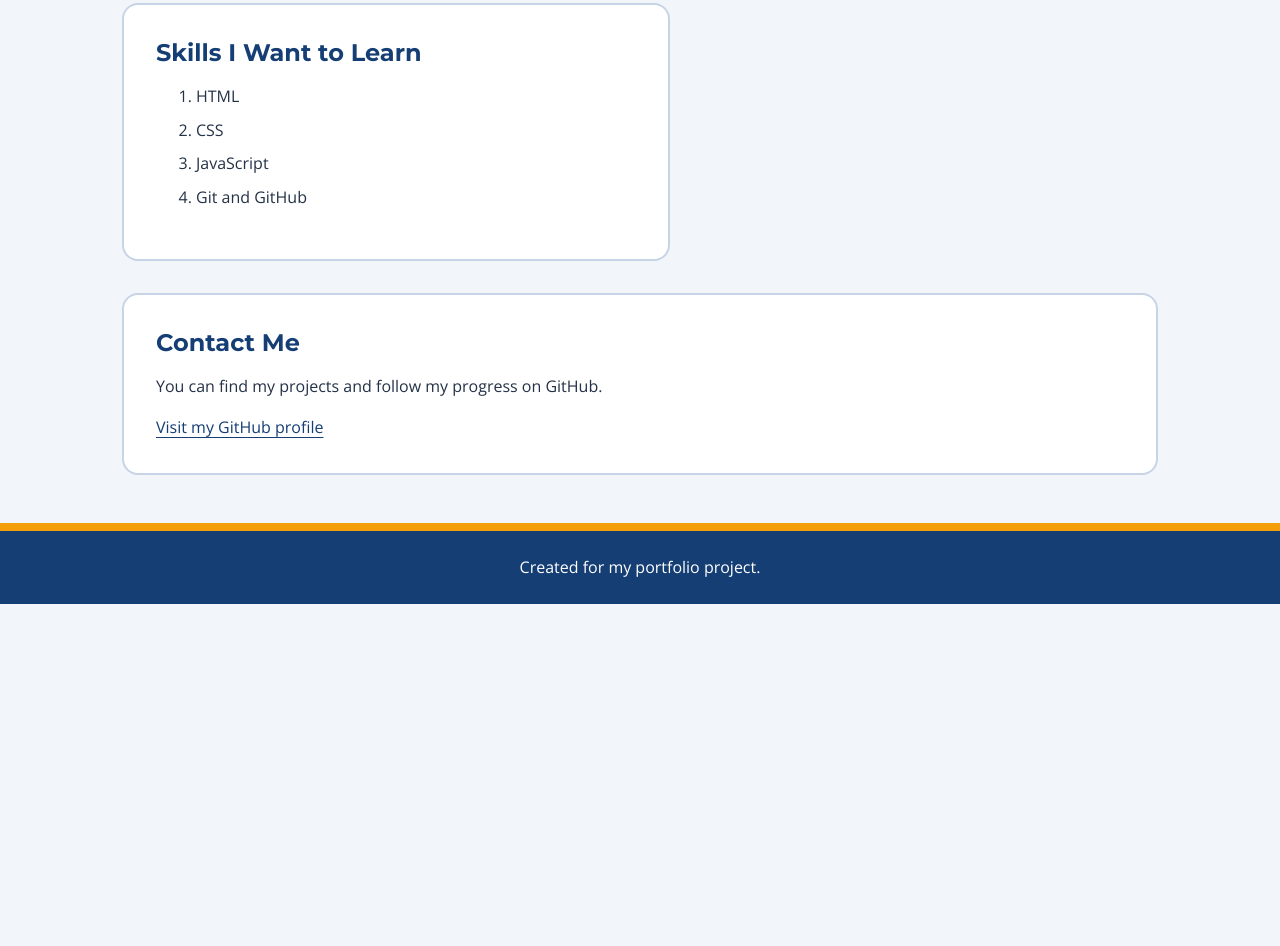
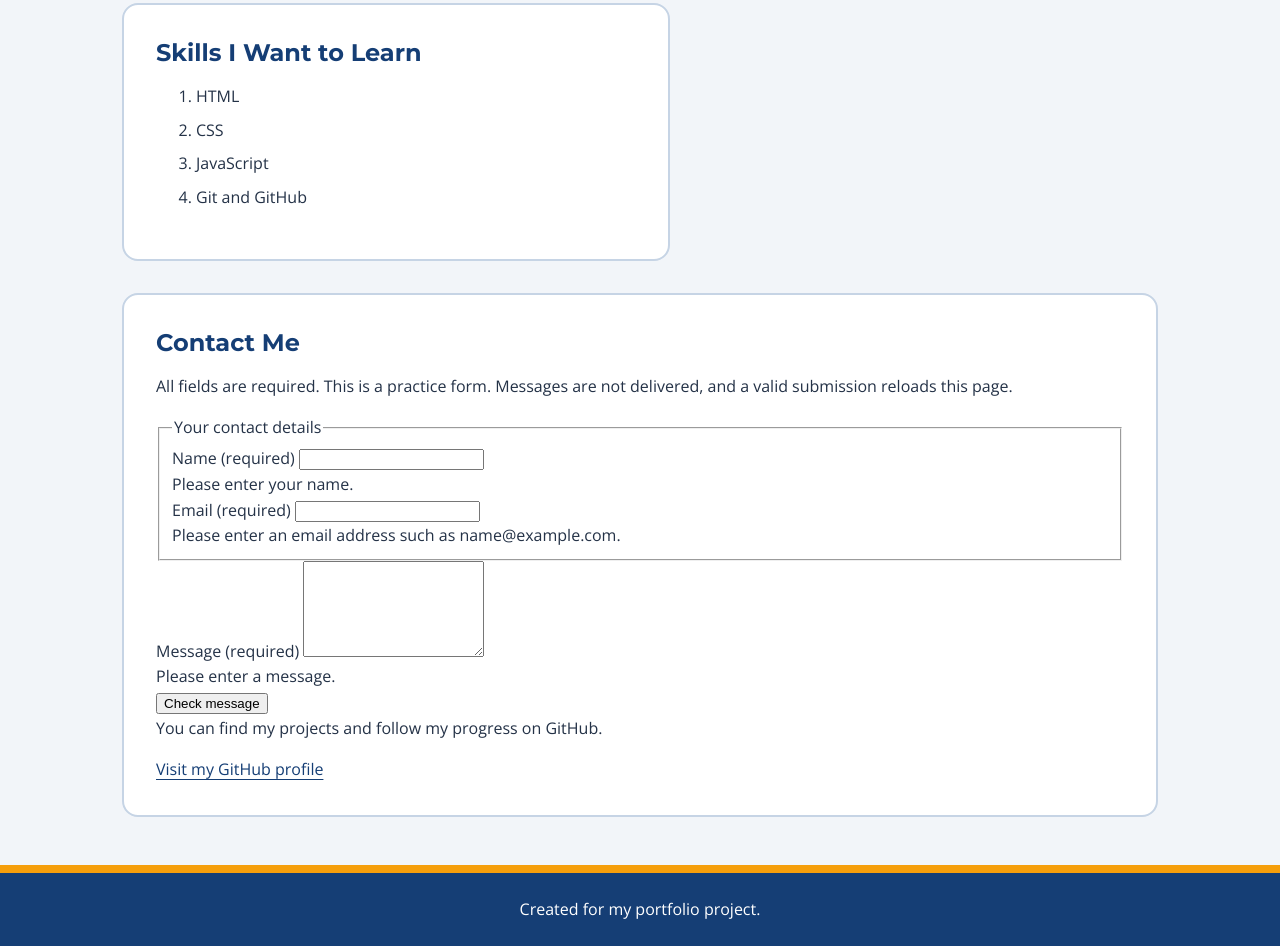
Before and after one commit to Saegan-Shinra/portfolio-repo, a plain HTML site: page about.html in a window 1280 px wide. Shown: the part 599-1545 px from the top of the page. Before the commit the page ends 1203 px from the top, so only its background shows below. Drawn offline with nearby package versions, Linux system fonts and the light colour scheme.

Commit message:
Implement contact form in about.html
Added a contact form with validation messages to the About page.

```diff
--- a/about.html
+++ b/about.html
@@ -76,6 +76,61 @@
 
 		<section id="contact" class="card contact-card">
 			<h2>Contact Me</h2>
+<p id="contact-help">
+    All fields are required. This is a practice form.
+    Messages are not delivered, and a valid submission reloads this page.
+</p>
+
+<form action="about.html#contact" method="get"
+      aria-describedby="contact-help">
+
+    <fieldset>
+        <legend>Your contact details</legend>
+
+        <div class="form-field">
+            <label for="contact-name">Name (required)</label>
+            <input
+                type="text"
+                id="contact-name"
+                autocomplete="name"
+                required
+                aria-describedby="name-error">
+
+            <p id="name-error" class="form-error">
+                Please enter your name.
+            </p>
+        </div>
+
+        <div class="form-field">
+            <label for="contact-email">Email (required)</label>
+            <input
+                type="email"
+                id="contact-email"
+                autocomplete="email"
+                required
+                aria-describedby="email-error">
+
+            <p id="email-error" class="form-error">
+                Please enter an email address such as name@example.com.
+            </p>
+        </div>
+    </fieldset>
+
+    <div class="form-field">
+        <label for="contact-message">Message (required)</label>
+        <textarea
+            id="contact-message"
+            rows="6"
+            required
+            aria-describedby="message-error"></textarea>
+
+        <p id="message-error" class="form-error">
+            Please enter a message.
+        </p>
+    </div>
+
+    <button type="submit">Check message</button>
+</form>
 
 			<p>
 				You can find my projects and follow my progress on GitHub.
```
